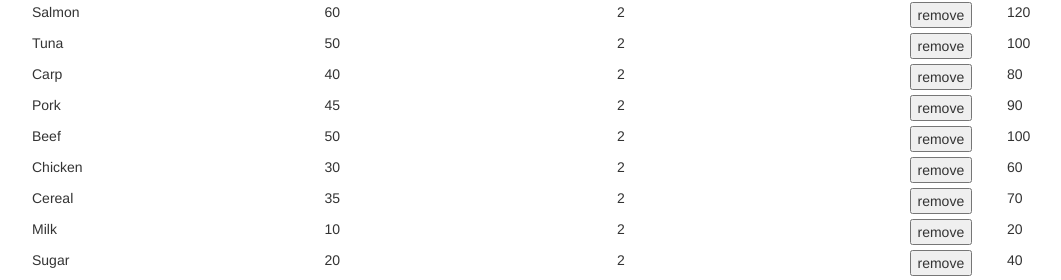
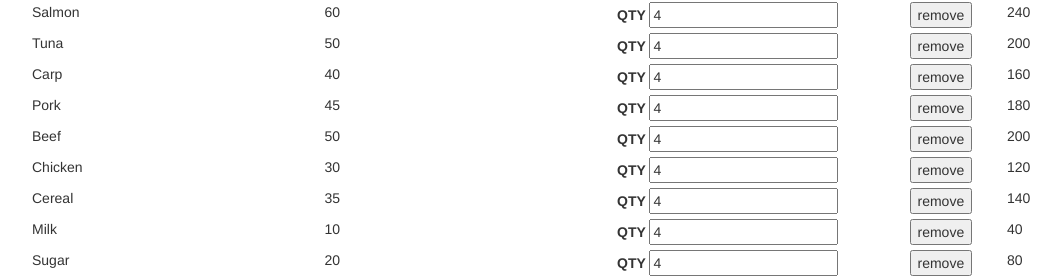
Before and after one commit to FloraStekelorom/Shopping-Cart, a plain HTML site: page index.html in a window 1280 px wide. Shown: the part 73-353 px from the top of the page, without its empty margins (38-1099 px from the left). Drawn offline with nearby package versions, Linux system fonts and the light colour scheme.

Commit message:
added the input functionality

```diff
--- a/index.html
+++ b/index.html
@@ -27,63 +27,63 @@
       <div class="row item">
         <div class="col-xs-3 itemName">Salmon</div>
         <div class="col-xs-3 itemCost">60</div>
-        <div class="col-xs-3 itemQty">2</div>
+        <div class="col-xs-3 itemQty"><strong>QTY </strong><input type="number" value="4"></div>
         <div class="col-xs-1"><button class="remove">remove</button></div>
         <div class="col-xs-2 itemSubTotal">0</div>
       </div>
       <div class="row item">
         <div class="col-xs-3 itemName">Tuna</div>
         <div class="col-xs-3 itemCost">50</div>
-        <div class="col-xs-3 itemQty">2</div>
+        <div class="col-xs-3 itemQty"><strong>QTY </strong><input type="number" value="4"></div>
         <div class="col-xs-1"><button class="remove">remove</button></div>
         <div class="col-xs-2 itemSubTotal">0</div>
       </div>
       <div class="row item">
         <div class="col-xs-3 itemName">Carp</div>
         <div class="col-xs-3 itemCost">40</div>
-        <div class="col-xs-3 itemQty">2</div>
+        <div class="col-xs-3 itemQty"><strong>QTY </strong><input type="number" value="4"></div>
         <div class="col-xs-1"><button class="remove">remove</button></div>
         <div class="col-xs-2 itemSubTotal">0</div>
       </div>
       <div class="row item">
         <div class="col-xs-3 itemName">Pork</div>
         <div class="col-xs-3 itemCost">45</div>
-        <div class="col-xs-3 itemQty">2</div>
+        <div class="col-xs-3 itemQty"><strong>QTY </strong><input type="number" value="4"></div>
         <div class="col-xs-1"><button class="remove">remove</button></div>
         <div class="col-xs-2 itemSubTotal">0</div>
       </div>
       <div class="row item">
         <div class="col-xs-3 itemName">Beef</div>
         <div class="col-xs-3 itemCost">50</div>
-        <div class="col-xs-3 itemQty">2</div>
+        <div class="col-xs-3 itemQty"><strong>QTY </strong><input type="number" value="4"></div>
         <div class="col-xs-1"><button class="remove">remove</button></div>
         <div class="col-xs-2 itemSubTotal">0</div>
       </div>
       <div class="row item">
         <div class="col-xs-3 itemName">Chicken</div>
         <div class="col-xs-3 itemCost">30</div>
-        <div class="col-xs-3 itemQty">2</div>
+        <div class="col-xs-3 itemQty"><strong>QTY </strong><input type="number" value="4"></div>
         <div class="col-xs-1"><button class="remove">remove</button></div>
         <div class="col-xs-2 itemSubTotal">0</div>
       </div>
       <div class="row item">
         <div class="col-xs-3 itemName">Cereal</div>
         <div class="col-xs-3 itemCost">35</div>
-        <div class="col-xs-3 itemQty">2</div>
+        <div class="col-xs-3 itemQty"><strong>QTY </strong><input type="number" value="4"></div>
         <div class="col-xs-1"><button class="remove">remove</button></div>
         <div class="col-xs-2 itemSubTotal">0</div>
       </div>
       <div class="row item">
         <div class="col-xs-3 itemName">Milk</div>
         <div class="col-xs-3 itemCost">10</div>
-        <div class="col-xs-3 itemQty">2</div>
+        <div class="col-xs-3 itemQty"><strong>QTY </strong><input type="number" value="4"></div>
         <div class="col-xs-1"><button class="remove">remove</button></div>
         <div class="col-xs-2 itemSubTotal">0</div>
       </div>
       <div class="row item">
         <div class="col-xs-3 itemName">Sugar</div>
         <div class="col-xs-3 itemCost">20</div>
-        <div class="col-xs-3 itemQty">2</div>
+        <div class="col-xs-3 itemQty"><strong>QTY </strong><input type="number" value="4"></div>
         <div class="col-xs-1"><button class="remove">remove</button></div>
         <div class="col-xs-2 itemSubTotal">0</div>
       </div>
--- a/js/application.js
+++ b/js/application.js
@@ -1,6 +1,6 @@
 var calculateSubTotal = function (ele) {
-  var itemQty = parseFloat($(ele).children('.itemQty').text());
   var itemCost = parseFloat($(ele).children('.itemCost').text());
+  var itemQty = parseFloat($(ele).find('.itemQty input').val());
   var itemSubTotal = itemQty * itemCost;
   $(ele).children('.itemSubTotal').html(itemSubTotal);
   return itemSubTotal;
@@ -10,10 +10,10 @@ var sum = function(acc, x) {
   return acc + x;
 };
 
-var calculateTotal = function (ele) {
+var calculateTotal = function() {
   var itemsSubTotals = [];
   $('.item').each(function (i, ele) {
-    itemSubTotal = calculateSubTotal(ele);
+    var itemSubTotal = calculateSubTotal(ele);
     itemsSubTotals.push(itemSubTotal);
   });
   var totalPrice = itemsSubTotals.reduce(sum);
@@ -26,4 +26,7 @@ $(document).ready(function() {
     $(this).closest('.item').remove();
     calculateTotal();
   });
+  $('.item input').on('click', function(event) {
+    calculateTotal();
+  });
 });
```
